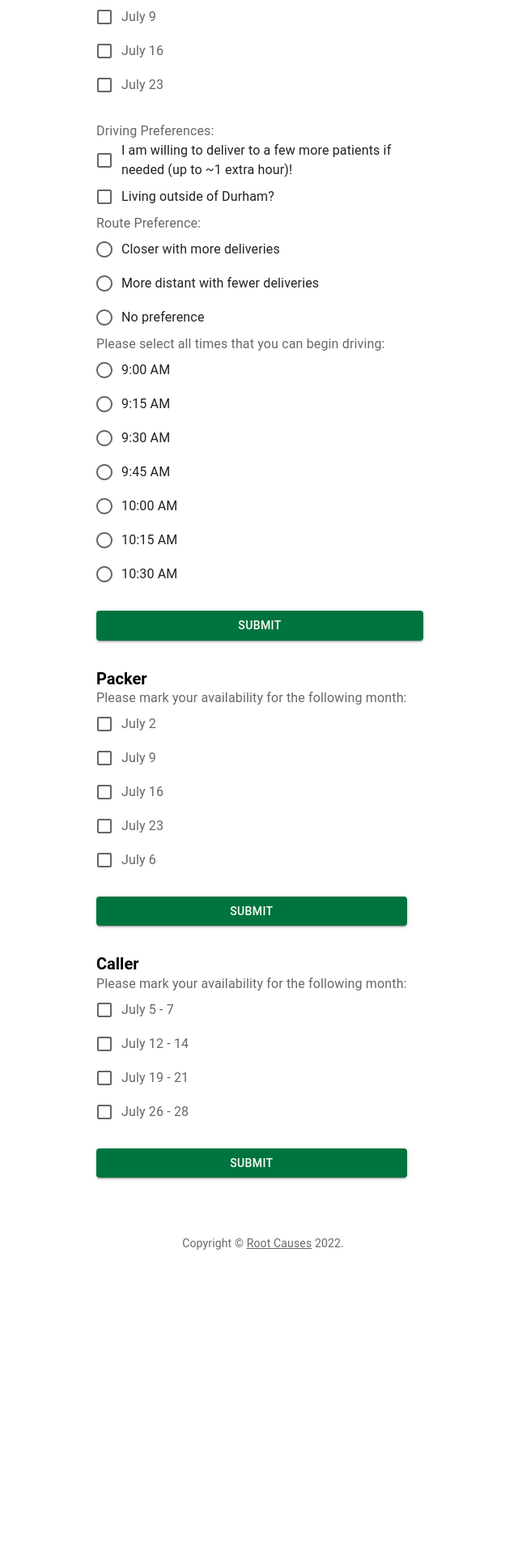
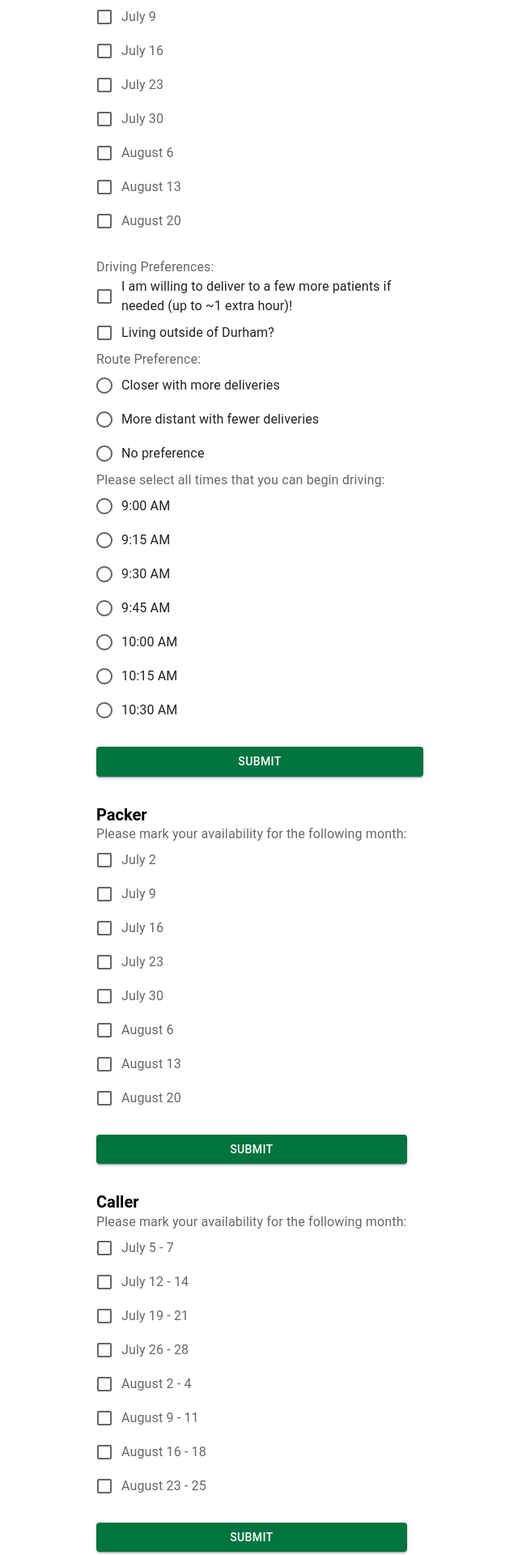
Before and after one commit to alexanderwhang/root-causes-fresh-produce-program, a React (Create React App) app in the folder root-causes-volunteer/react-volunteer-app/: page /signup in a window 1280 px wide. Shown: the part 460-2380 px from the top of the page at 81% size, without its empty margins (315-955 px from the left). Before the commit the page ends 2005 px from the top, so only its background shows below. Built offline with nearby package versions, Linux system fonts and the light colour scheme.

Commit message:
packer, driver and caller page

```diff
--- a/root-causes-volunteer/react-volunteer-app/src/pages/SignUp.js
+++ b/root-causes-volunteer/react-volunteer-app/src/pages/SignUp.js
@@ -62,6 +62,7 @@ export default function SignUp() {
   // first day in the next month
   var d_next_month = new Date(d.getFullYear(), d.getMonth()+1, 1);
   var month = d.toLocaleString("en-US", { month: "long" });
+  var next_month = d_next_month.toLocaleString("en-US", { month: "long" });
   var getTot = daysInMonth(d.getMonth(),d.getFullYear()); //Get total days in a month
   var getTotNext = daysInMonth(d_next_month.getMonth(), d.getFullYear());
   var sat_label = new Array();   //Declaring array for inserting Saturdays
@@ -72,7 +73,7 @@ export default function SignUp() {
   for(var i=1;i<=getTot;i++){    //looping through days in following month
     var newDate = new Date(d.getFullYear(),d.getMonth(),i)
     if(newDate.getDay()==6){   //if Saturday
-        sat_label.push(i);
+        sat_label.push(newDate.toLocaleString("en-US", { month: "long" }) + " " + i)
         sat_value.push(d.getFullYear() + "-" + (d.getMonth()+1) + "-" + i)
         //  day/month/year
     }
@@ -81,7 +82,7 @@ export default function SignUp() {
   for(var i=1;i<=getTotNext;i++){
     var newDate = new Date(d.getFullYear(),d.getMonth()+1,i)
     if(newDate.getDay()==6){   //if Saturday
-        sat_label.push(i);
+        sat_label.push(newDate.toLocaleString("en-US", { month: "long" }) + " " + i);
         sat_value.push(d.getFullYear() + "-" + (d.getMonth()+2) + "-" + i) //  day/month/year format
     }
   }
@@ -89,7 +90,8 @@ export default function SignUp() {
   for(var i=1;i<=getTot;i++){    //looping through days in current month
     var newDate = new Date(d.getFullYear(),d.getMonth(),i)
     if(newDate.getDay()==2){   //if Tuesday
-        tues_label.push(i);
+        tues_label.push(newDate.toLocaleString("en-US", { month: "long" }) + " " + i
+        + " - " + (i+2));
         tues_value.push(d.getFullYear() + "-" + (d.getMonth()+1) + "-" + i)
         //  day/month/year
     }
@@ -98,7 +100,8 @@ export default function SignUp() {
   for(var i=1;i<=getTotNext;i++){    //looping through days in following month
     var newDate = new Date(d.getFullYear(),d.getMonth()+1,i)
     if(newDate.getDay()==2){   //if Tuesday
-        tues_label.push(i);
+      tues_label.push(newDate.toLocaleString("en-US", { month: "long" }) + " " + i
+      + " - " + (i+2));
         tues_value.push(d.getFullYear() + "-" + (d.getMonth()+2) + "-" + i) //  day/month/year
     }
   }
@@ -108,17 +111,14 @@ export default function SignUp() {
   const [driverDay2, setDriverDay2] = useState("");
   const [driverDay3, setDriverDay3] = useState("");
   const [driverDay4, setDriverDay4] = useState("");
+  const [driverDay5, setDriverDay5] = useState("");
+  const [driverDay6, setDriverDay6] = useState("");
+  const [driverDay7, setDriverDay7] = useState("");
+  const [driverDay8, setDriverDay8] = useState("");
   const [driverMoreDelivery, setDriverMoreDelivery] = useState("");
   const [driverOutsideDurham, setDriverOutsideDurham] = useState("");
   const [driver_preference, setDriverPreference] = useState("");
   const [driverTime, setDriverTime] = useState("");
-  // const [driverTime915, setDriverTime915] = useState("");
-  // const [driverTime930, setDriverTime930] = useState("");
-  // const [driverTime945, setDriverTime945] = useState("");
-  // const [driverTime10, setDriverTime10] = useState("");
-  // const [driverTime1015, setDriverTime1015] = useState("");
-  // const [driverTime1030, setDriverTime1030] = useState("");
-  // const [driverTime1045, setDriverTime1045] = useState("");
 
   // // packer selections
   const [packerDay1, setPackerDay1] = useState("");
@@ -126,6 +126,9 @@ export default function SignUp() {
   const [packerDay3, setPackerDay3] = useState("");
   const [packerDay4, setPackerDay4] = useState("");
   const [packerDay5, setPackerDay5] = useState("");
+  const [packerDay6, setPackerDay6] = useState("");
+  const [packerDay7, setPackerDay7] = useState("");
+  const [packerDay8, setPackerDay8] = useState("");
 
   // // caller selections
   // let [callerDay, setCallerDay] = useState([]);
@@ -133,6 +136,10 @@ export default function SignUp() {
   const [callerDay2, setCallerDay2] = useState("");
   const [callerDay3, setCallerDay3] = useState("");
   const [callerDay4, setCallerDay4] = useState("");
+  const [callerDay5, setCallerDay5] = useState("");
+  const [callerDay6, setCallerDay6] = useState("");
+  const [callerDay7, setCallerDay7] = useState("");
+  const [callerDay8, setCallerDay8] = useState("");
 
   // handle submit for driver
   const handleSubmitDriver=(event)=>{
@@ -141,17 +148,14 @@ export default function SignUp() {
     setDriverDay2('')
     setDriverDay3('')
     setDriverDay4('')
+    setDriverDay5('')
+    setDriverDay6('')
+    setDriverDay7('')
+    setDriverDay8('')
     setDriverMoreDelivery('')
     setDriverOutsideDurham('')
     setDriverPreference('')
     setDriverTime('')
-    // setDriverTime915('')
-    // setDriverTime930('')
-    // setDriverTime945('')
-    // setDriverTime10('')
-    // setDriverTime1015('')
-    // setDriverTime1030('')
-    // setDriverTime1045('')
   }
 
   // handle submit for packer
@@ -162,31 +166,26 @@ export default function SignUp() {
       setPackerDay3('')
       setPackerDay4('')
       setPackerDay5('')
+      setPackerDay6('')
+      setPackerDay7('')
+      setPackerDay8('')
   }
 
   // // handle submit for caller
   const handleSubmitCaller=(event)=>{
     event.preventDefault()
-    // setCallerDay('')
     setCallerDay1('')
     setCallerDay2('')
     setCallerDay3('')
     setCallerDay4('')
+    setCallerDay5('')
+    setCallerDay6('')
+    setCallerDay7('')
+    setCallerDay8('')
   }
 
   // checkbox form created for the days to be marked for roles
   // index passed, str passed to describe driver, packer, or caller
-  function CreateCheckBox(index, name, set) {
-    return (
-      <FormControlLabel control={<Checkbox />}
-        name={name}
-        label={month + " " + sat_label[index]}
-        value={sat_value[index]}
-        onChange={(e)=>set(e.target.value)} />
-    )
-
-  }
-
   return (
     <ThemeProvider theme={theme}>
       <Container component="main" maxWidth="xs">
@@ -234,25 +233,44 @@ export default function SignUp() {
 
                   <FormControlLabel control={<Checkbox />}
                       name="driverDay1"
-                      label={month + " " + sat_label[0]}
+                      label={sat_label[0]}
                       value={sat_value[0]}
                       onChange={(e)=>setDriverDay1(e.target.value)}/>
                   <FormControlLabel control={<Checkbox />}
                       name="driverDay2"
-                      label={month + " " + sat_label[1]}
+                      label={sat_label[1]}
                       value={sat_value[1]}
                       onChange={(e)=>setDriverDay2(e.target.value)}/>
                   <FormControlLabel control={<Checkbox />}
                       name="driverDay3"
-                      label={month + " " + sat_label[2]}
+                      label={sat_label[2]}
                       value={sat_value[2]}
                       onChange={(e)=>setDriverDay3(e.target.value)}/>
                   <FormControlLabel control={<Checkbox />}
                       name="driverDay4"
-                      label={month + " " + sat_label[3]}
+                      label={sat_label[3]}
                       value={sat_value[3]}
                       onChange={(e)=>setDriverDay4(e.target.value)}/>
-
+                  <FormControlLabel control={<Checkbox />}
+                      name="driverDay5"
+                      label={sat_label[4]}
+                      value={sat_value[4]}
+                      onChange={(e)=>setDriverDay5(e.target.value)}/>
+                  <FormControlLabel control={<Checkbox />}
+                      name="driverDay6"
+                      label={sat_label[5]}
+                      value={sat_value[5]}
+                      onChange={(e)=>setDriverDay5(e.target.value)}/>
+                  <FormControlLabel control={<Checkbox />}
+                      name="driverDay7"
+                      label={sat_label[6]}
+                      value={sat_value[6]}
+                      onChange={(e)=>setDriverDay6(e.target.value)}/>
+                  <FormControlLabel control={<Checkbox />}
+                      name="driverDay8"
+                      label={sat_label[7]}
+                      value={sat_value[7]}
+                      onChange={(e)=>setDriverDay8(e.target.value)}/>
                 </FormGroup>
               </FormLabel>
 
@@ -349,25 +367,44 @@ export default function SignUp() {
                   <FormGroup>
                     <FormControlLabel control={<Checkbox />}
                         name="packerDay1"
-                        label={month + " " + sat_label[0]}
+                        label={sat_label[0]}
                         value={sat_value[0]}
                         onChange={(e)=>setPackerDay1(e.target.value)}/>
                     <FormControlLabel control={<Checkbox />}
                         name="packerDay2"
-                        label={month + " " + sat_label[1]}
+                        label={sat_label[1]}
                         value={sat_value[1]}
                         onChange={(e)=>setPackerDay2(e.target.value)}/>
                     <FormControlLabel control={<Checkbox />}
                         name="packerDay3"
-                        label={month + " " + sat_label[2]}
+                        label={sat_label[2]}
                         value={sat_value[2]}
                         onChange={(e)=>setPackerDay3(e.target.value)}/>
                     <FormControlLabel control={<Checkbox />}
                         name="packerDay4"
-                        label={month + " " + sat_label[3]}
+                        label={sat_label[3]}
                         value={sat_value[3]}
                         onChange={(e)=>setPackerDay4(e.target.value)}/>
-                    {CreateCheckBox(5, "packerDay5", setPackerDay5)}
+                    <FormControlLabel control={<Checkbox />}
+                        name="packerDay5"
+                        label={sat_label[4]}
+                        value={sat_value[4]}
+                        onChange={(e)=>setPackerDay5(e.target.value)}/>
+                    <FormControlLabel control={<Checkbox />}
+                        name="packerDay6"
+                        label={sat_label[5]}
+                        value={sat_value[5]}
+                        onChange={(e)=>setPackerDay6(e.target.value)}/>
+                    <FormControlLabel control={<Checkbox />}
+                        name="packerDay7"
+                        label={sat_label[6]}
+                        value={sat_value[6]}
+                        onChange={(e)=>setPackerDay7(e.target.value)}/>
+                    <FormControlLabel control={<Checkbox />}
+                        name="packerDay8"
+                        label={sat_label[7]}
+                        value={sat_value[7]}
+                        onChange={(e)=>setPackerDay8(e.target.value)}/>
                   </FormGroup>
                 </FormLabel>
 
@@ -404,28 +441,52 @@ export default function SignUp() {
                 <FormGroup>
                     <FormControlLabel control={<Checkbox />}
                         name="callerDay1"
-                        label={month + " " + tues_label[0] + " - " + (tues_label[0] + 2)}
+                        label={tues_label[0]}
                         value={tues_value[0]}
                         onChange={(e)=>setCallerDay1(e.target.value)}
                         />
                     <FormControlLabel control={<Checkbox />}
                         name="callerDay2"
-                        label= {month + " " + tues_label[1] + " - " + (tues_label[1] + 2)}
+                        label= {tues_label[1]}
                         value= {tues_value[1]}
                         onChange={(e)=>setCallerDay2(e.target.value)}
                         />
                     <FormControlLabel control={<Checkbox />}
                         name="callerDay3"
-                        label= {month + " " + tues_label[2] + " - " + (tues_label[2] + 2)}
+                        label= {tues_label[2]}
                         value= {tues_value[2]}
                         onChange={(e)=>setCallerDay3(e.target.value)}
                         />
                     <FormControlLabel control={<Checkbox />}
                         name="callerDay4"
-                        label= {month + " " + tues_label[3] + " - " + (tues_label[3] + 2)}
+                        label= {tues_label[3]}
                         value= {tues_value[3]}
                         onChange={(e)=>setCallerDay4(e.target.value)}
                         />
+                    <FormControlLabel control={<Checkbox />}
+                        name="callerDay5"
+                        label= {tues_label[4]}
+                        value= {tues_value[4]}
+                        onChange={(e)=>setCallerDay5(e.target.value)}
+                      />
+                    <FormControlLabel control={<Checkbox />}
+                        name="callerDay6"
+                        label= {tues_label[5]}
+                        value= {tues_value[5]}
+                        onChange={(e)=>setCallerDay6(e.target.value)}
+                        />
+                    <FormControlLabel control={<Checkbox />}
+                        name="callerDay7"
+                        label= {tues_label[6]}
+                        value= {tues_value[6]}
+                        onChange={(e)=>setCallerDay7(e.target.value)}
+                        />
+                    <FormControlLabel control={<Checkbox />}
+                        name="callerDay8"
+                        label= {tues_label[7]}
+                        value= {tues_value[7]}
+                        onChange={(e)=>setCallerDay8(e.target.value)}
+                      />
                 </FormGroup>
                 </FormLabel>
               </Grid>
```
Also changed, not shown: 1 other file (tests, documents, lock files or other folders).
